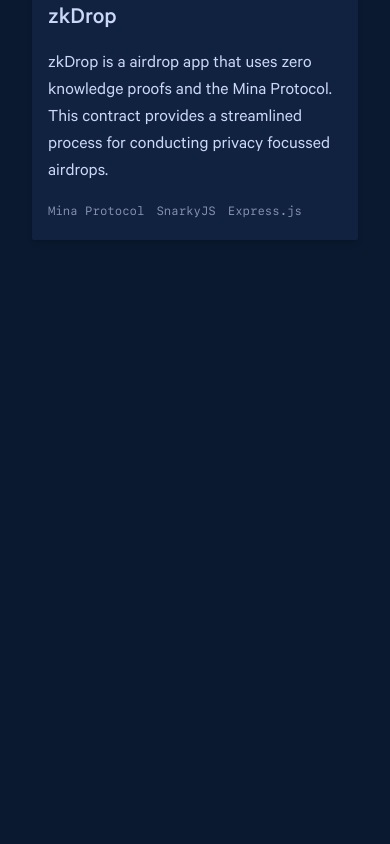
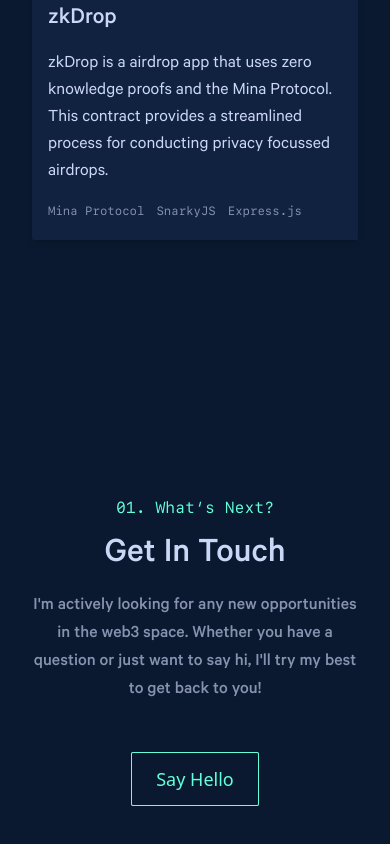
Before and after one commit to Envoy-VC/portfolio, a Next.js app: page / in a window 390 px wide. Shown: the part 6779-7623 px from the top of the page. Before the commit the page ends 7179 px from the top, so only its background shows below. Built offline with nearby package versions, Linux system fonts and the light colour scheme.

Commit message:
add contact section

```diff
--- a/components/project-card/index.tsx
+++ b/components/project-card/index.tsx
@@ -26,7 +26,7 @@
 		>
 			<Icon
 				size={24}
-				className='transition-all duration-200 ease-in-out hover:-translate-y-1 hover:text-primary'
+				className='transition-all duration-300 ease-in-out hover:-translate-y-[2px] hover:text-primary'
 			/>
 		</Link>
 	);
--- a/data/index.ts
+++ b/data/index.ts
@@ -229,3 +229,11 @@
 		],
 	},
 ];
+
+export const ContactDetails = {
+	paragraph: `I'm actively looking for any new
+		opportunities in the web3 space. Whether you have a
+		question or just want to say hi, I'll try my best to
+		get back to you!`,
+	email: 'vedantchainani1084@gmail.com'
+};
--- a/pages/index.tsx
+++ b/pages/index.tsx
@@ -6,7 +6,7 @@
 	EmailContactCover,
 	Sidebar,
 } from '@/components';
-import { Hero, About, Work, MoreProjects } from '@/sections';
+import { Hero, About, Work, MoreProjects, Contact } from '@/sections';
 
 const Home = () => {
 	const { menuOpen } = React.useContext(SidebarContext);
@@ -35,6 +35,7 @@
 				<About />
 				<Work />
 				<MoreProjects />
+				<Contact />
 			</div>
 		</>
 	);
--- /dev/null
+++ b/sections/contact/index.tsx
@@ -0,0 +1,54 @@
+import React from 'react';
+import { motion, Variants } from 'framer-motion';
+
+// Data
+import { ContactDetails } from '@/data';
+
+const Contact = () => {
+	const ContactVariant: Variants = {
+		hidden: { opacity: 0, y: 50 },
+		visible: {
+			opacity: 1,
+			y: 0,
+			transition: {
+				delay: 0.3,
+				type: 'tween',
+				duration: 1,
+			},
+		},
+	};
+	return (
+		<section
+			className='mx-auto max-w-screen-sm px-8 py-24 pb-48 xl:max-w-[860px] xl:px-0'
+			id='contact'
+		>
+			<motion.div
+				className='flex flex-col items-center gap-4'
+				initial='hidden'
+				whileInView='visible'
+				viewport={{ once: true }}
+				variants={ContactVariant}
+			>
+				<div className='font-sfMono text-[1rem] text-primary'>
+					01. What&lsquo;s Next?
+				</div>
+				<span className='font-calibreMedium text-4xl text-textPrimary sm:text-6xl'>
+					Get In Touch
+				</span>
+				<p className='max-w-lg text-center font-calibreMedium text-lg text-textSecondary'>
+					{ContactDetails.paragraph}
+				</p>
+				<a
+					className='group my-8 rounded-sm bg-primary'
+					href={`mailto:${ContactDetails.email}`}
+				>
+					<button className='rounded-sm border-[1px] border-primary bg-[#0a192f] p-3 px-6 text-lg text-primary transition-all duration-300 ease-in-out group-hover:-translate-x-1 group-hover:-translate-y-1'>
+						Say Hello
+					</button>
+				</a>
+			</motion.div>
+		</section>
+	);
+};
+
+export default Contact;
--- a/sections/index.ts
+++ b/sections/index.ts
@@ -2,4 +2,6 @@
 import About from './about';
 import Work from './work';
 import MoreProjects from './more-projects';
-export { Hero, About, Work, MoreProjects };
+import Contact from './contact';
+
+export { Hero, About, Work, MoreProjects, Contact };
--- a/styles/globals.css
+++ b/styles/globals.css
@@ -28,6 +28,7 @@
 	background-color: #0a192f;
 	color: #8892b0;
 	scroll-behavior: smooth;
+	@apply antialiased;
 }
 
 ::selection {
```
